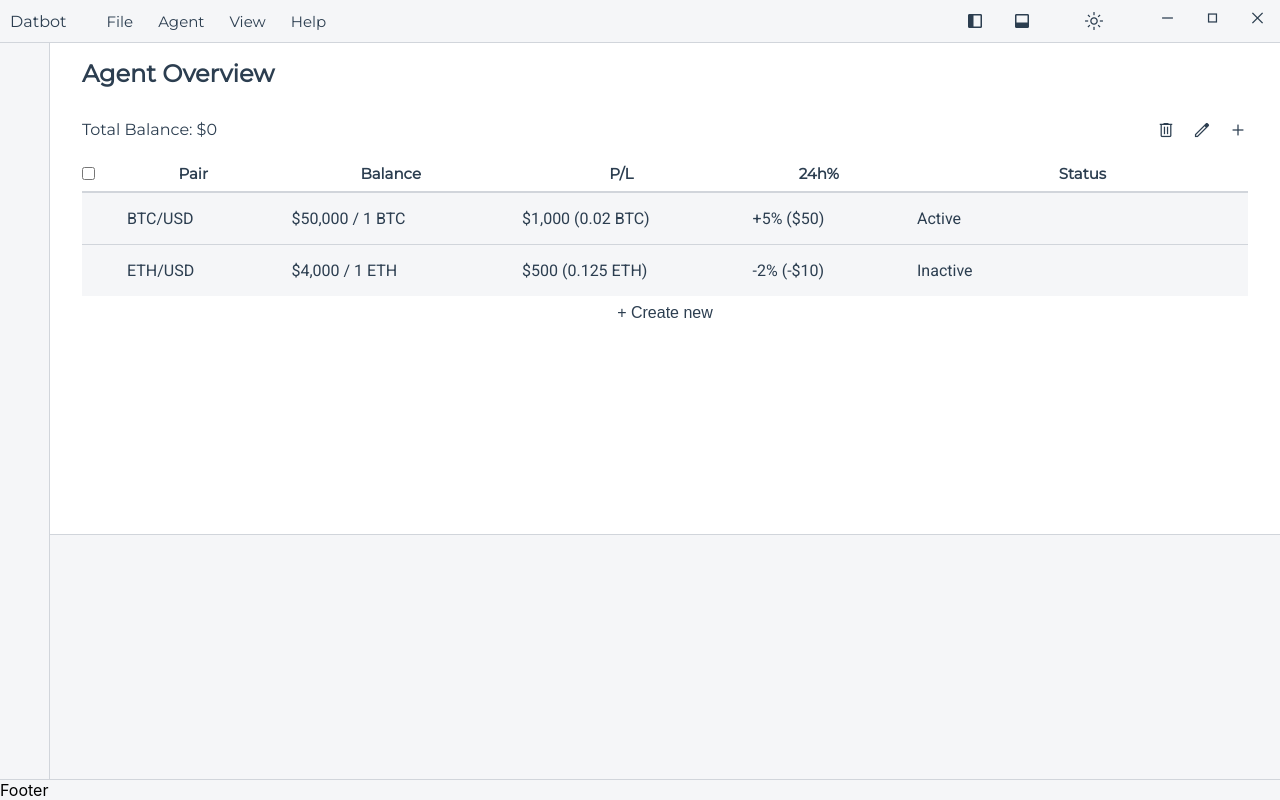
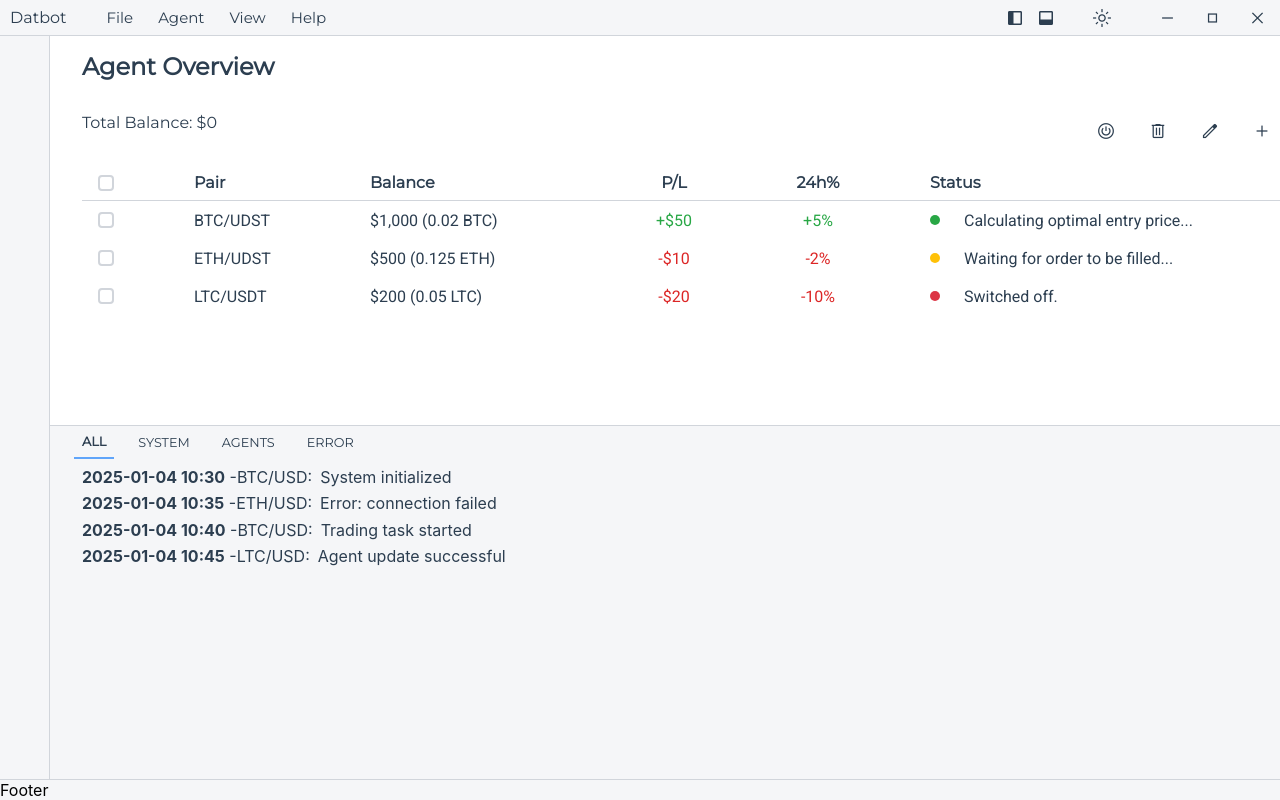
Before and after one commit to johncooked/pytrade-frontend, a React (Create React App) app in the folder my-app/: page / in a window 1280 px wide. Built offline with nearby package versions, Linux system fonts and the light colour scheme.

Commit message:
Added logging and agent actions

```diff
--- a/my-app/src/components/AgentCard/AgentCard.css
+++ b/my-app/src/components/AgentCard/AgentCard.css
@@ -1,49 +1,152 @@
 
 .agent-card {
-   background-color: var(--surface-color);
+   position: relative;
+   background-color: var(--background-color);
    font-family: var(--font-body);
    color: var(--surface-text-color);
    align-items: center;
-   justify-content: center;
-   width: 100%;
-   gap: 2rem;
-   padding-top: 1rem;
-   padding-bottom: 1rem;
-   border-top: 1px solid var(--border-color);
+   gap: 5rem;
+   padding-top: 0.6rem;
+   padding-bottom: 0.6rem;
 }
 
 .agent-card:hover {
-    box-shadow: 0 2px 4px rgba(0, 0, 0, 0.2);
-    background-color: var(--background-color);
+    background-color: var(--surface-color);
 }
 
-.agent-card .checkbox {
-    flex: 1;
-    visibility: hidden;
-}
-
-.agent-card:hover .checkbox {
-    visibility: visible;
+.agent-card > .agent-pair, .agent-balance, .agent-status {
+    align-items: start;
+    justify-content: start;
+    box-sizing: border-box;
 }
 
 .agent-pair {
-    flex: 2;
+    width: 6rem;
 }
 
 .agent-balance {
-    flex: 3;
+    width: 12rem;
 }
 
 .agent-pl {
-    flex: 3;
+    width: 4rem;
+    align-items: center;
+    justify-content: center;
 }
 
 .agent-percentage {
-    flex: 2;
+    width: 4rem;
+    align-items: center;
+    justify-content: center;
 }
 
 .agent-status {
-    flex: 5;
+    flex-grow: 1;
+    text-align: left;
+    gap: 1rem;
+    align-items: center;
+}
+
+/* Styling for the checkbox */
+.checkbox {
+    margin-left: 1rem;
+    appearance: none;
+    -webkit-appearance: none;
+    width: 1rem;
+    height: 1rem;
+    background: var(--background-color);
+    border: 2px solid var(--border-color);
+    border-radius: 4px;
+    cursor: pointer;
+    transition: border-color 0.3s ease, box-shadow 0.3s ease, background-color 0.3s ease;
+}
+
+.checkbox:hover {
+    border-color: var(--surface-text-color);
+}
+
+.checkbox:checked {
+    background-color: var(--primary-color);
+    border-color: var(--primary-color);
+    position: relative;
+}
+
+.checkbox:checked::after {
+    content: '\2714';
+    display: block;
+    color: var(--surface-color);
+    font-size: 14px;
+    font-weight: bold;
+    position: absolute;
+    top: 50%;
+    left: 50%;
+    transform: translate(-50%, -50%);
+}
+
+.agent-card:hover .agent-actions {
+    visibility: visible; /* Actions become visible on hover */
+}
+
+.agent-actions {
+    display: flex;
+    flex-direction: row;
+    gap: 1rem;
+    position: absolute;
+    right: 1rem; /* Push to the right of the card */
+    visibility: hidden; /* Hidden by default */
+    width: 8rem; /* Fixed width like other items */
+    justify-content: space-between;
+    align-items: center;
+}
+
+.agent-actions button {
+    border-radius: 50%;
+    display: flex;
+    align-items: center;
+    justify-content: center;
+    color: var(--primary-color);
+    cursor: pointer;
+    padding: 0.5rem;
+}
+
+.agent-actions button:hover {
+    background-color: var(--border-color);
+}
+
+.agent-actions button:hover .material-symbols-outlined {
+    color: var(--surface-text-color);
+}
+
+.agent-actions .material-symbols-outlined {
+    font-size: 20px; /* Adjust icon size */
+    color: var(--border-color); /* Icon color */
+}
+
+/* Status Light Styling */
+.status-light {
+    display: inline-block;
+    width: 10px;
+    height: 10px;
+    border-radius: 50%;
+    margin-right: 0.5rem;
+    transition: background-color 0.3s;
+}
+
+/* Status Colors */
+.green-light {
+    background-color: #28a745; /* Active task */
+}
+
+.yellow-light {
+    background-color: #ffc107; /* Idle task */
+}
+
+.red-light {
+    background-color: #dc3545; /* Inactive or Error */
+}
+
+.grey-light {
+    background-color: #6c757d; /* Unknown task */
 }
 
 /* Others */
--- a/my-app/src/components/AgentCard/AgentCard.jsx
+++ b/my-app/src/components/AgentCard/AgentCard.jsx
@@ -2,6 +2,22 @@ import React from "react";
 import "./AgentCard.css";
 
 const AgentCard = ({ agent, onPowerToggle, onEdit, onDelete }) => {
+    const profitLossColor = agent.profitLoss.money.startsWith("-")
+        ? "var(--error-color)" // Red for loss
+        : "var(--secondary-color)"; // Green for profit
+
+    // Function to determine status light color based on task
+    const getStatusLightColor = (task) => {
+        if (task.toLowerCase().includes("calculating")) return "green-light";
+        if (task.toLowerCase().includes("waiting")) return "yellow-light";
+        if (
+            task.toLowerCase().includes("error") ||
+            task.toLowerCase().includes("switched off")
+        )
+            return "red-light";
+        return "grey-light";
+    };
+
     return (
         <div className="agent-card flex-row">
             <div className="agent-select flex-row">
@@ -12,30 +28,41 @@ const AgentCard = ({ agent, onPowerToggle, onEdit, onDelete }) => {
             </div>
             <div className="agent-balance flex-row">
                 <p>
-                    {agent.marketPrice.base} / {agent.marketPrice.quote}
+                    {agent.balance.base} ({agent.balance.quote})
                 </p>
             </div>
             <div className="agent-pl flex-row">
-                <p>
-                    {agent.balance.base} ({agent.balance.quote})
+                <p style={{ color: profitLossColor }}>
+                    {agent.profitLoss.money}
                 </p>
             </div>
             <div className="agent-percentage flex-row">
-                <p>
-                    {agent.profitLoss.percentage} ({agent.profitLoss.money})
+                <p style={{ color: profitLossColor }}>
+                    {agent.profitLoss.percentage}
                 </p>
             </div>
             <div className="agent-status flex-row">
-                <p>{agent.status}</p>
+                <span
+                    className={`status-light ${getStatusLightColor(
+                        agent.task
+                    )}`}
+                ></span>
+                <p>{agent.task}</p>
             </div>
 
-            {/* <div className="agent-actions flex-row">
-                <button onClick={() => onPowerToggle(agent.id)}>
-                    {agent.status === "Active" ? "Power Off" : "Power On"}
+            <div className="agent-actions flex-row">
+                <button title="Toggle Power">
+                    <span className="material-symbols-outlined">
+                        power_settings_circle
+                    </span>
                 </button>
-                <button onClick={() => onEdit(agent.id)}>Edit</button>
-                <button onClick={() => onDelete(agent.id)}>Delete</button>
-            </div> */}
+                <button title="Edit Agent">
+                    <span className="material-symbols-outlined">edit</span>
+                </button>
+                <button title="Delete Agent" onClick={() => onDelete(agent.id)}>
+                    <span className="material-symbols-outlined">delete</span>
+                </button>
+            </div>
         </div>
     );
 };
--- a/my-app/src/components/AgentPanel/AgentPanel.css
+++ b/my-app/src/components/AgentPanel/AgentPanel.css
@@ -3,7 +3,9 @@
     background-color: var(--background-color);
     color: var(--surface-text-color);
     font-family: var(--font-body);
-    padding: 1rem 2rem;
+    padding-top: 1rem;
+    padding-left: 2rem;
+    padding-bottom: 2rem;
 }
 
 /* Header Styles */
@@ -25,45 +27,61 @@
     gap: 1rem;
 }
 
+/* Action Buttons */
+.header-bottom-end button {
+    border-radius: 50%; /* Circular shape */
+    display: flex;
+    align-items: center;
+    justify-content: center;
+    color: var(--background-text-color);
+    cursor: pointer;
+    padding: 0.5rem;
+}
+
+.header-bottom-end button:hover {
+    background-color: var(--border-color);
+}
+
 /* Label Styles */
 .agent-card-labels {
     font-family: var(--font-heading);
-    font-size: 15px;
+    font-size: 1rem;
     padding-top: 1.5rem;
     padding-bottom: 0.5rem;
     align-items: center;
-    justify-content: center;
-    gap: 2rem;
+    gap: 5rem;
+}
+
+.agent-card-labels > .pair-label, .balance-label, .status-label {
+    align-items: start;
+    justify-content: start;
+    text-align: center;
+    box-sizing: border-box;
 }
 
 .pair-label {
-    flex: 2;
-    align-items: center;
-    justify-content: center;
+    width: 6rem;
 }
 
 .balance-label {
-    flex: 3;
-    align-items: center;
-    justify-content: center;
+    width: 12rem;
 }
 
 .pl-label {
-    flex: 3;
+    width: 4rem;
     align-items: center;
     justify-content: center;
 }
 
 .percentage-label {
-    flex: 2;
+    width: 4rem;
     align-items: center;
     justify-content: center;
 }
 
 .status-label {
-    flex: 5;
-    align-items: center;
-    justify-content: center;
+    flex-grow: 1;
+    text-align: left;
 }
 
 /* Content Styles */
@@ -84,10 +102,12 @@
 
 /* Agent Exists Styles */
 .agent-exists {
+    height: 100%;
     width: 100%;
     align-items: center;
     justify-content: start;
     font-size: 1rem;
+    overflow-y: auto;
 }
 
 /* Agent List Styles */
@@ -100,13 +120,8 @@
 button {
     font-size: 1rem;
     cursor: pointer;
-    padding: 0.5rem;
 }
 
 u {
     color: var(--primary-color);
 }
-
-.align-center {
-
-}
--- a/my-app/src/components/AgentPanel/AgentPanel.jsx
+++ b/my-app/src/components/AgentPanel/AgentPanel.jsx
@@ -6,19 +6,24 @@ const AgentPanel = () => {
     const [agents, setAgents] = useState([
         {
             id: 1,
-            tradingPair: "BTC/USD",
-            marketPrice: { base: "$50,000", quote: "1 BTC" },
+            tradingPair: "BTC/UDST",
             balance: { base: "$1,000", quote: "0.02 BTC" },
-            profitLoss: { percentage: "+5%", money: "$50" },
-            status: "Active",
+            profitLoss: { percentage: "+5%", money: "+$50" },
+            task: "Calculating optimal entry price...",
         },
         {
             id: 2,
-            tradingPair: "ETH/USD",
-            marketPrice: { base: "$4,000", quote: "1 ETH" },
+            tradingPair: "ETH/UDST",
             balance: { base: "$500", quote: "0.125 ETH" },
             profitLoss: { percentage: "-2%", money: "-$10" },
-            status: "Inactive",
+            task: "Waiting for order to be filled...",
+        },
+        {
+            id: 3,
+            tradingPair: "LTC/USDT",
+            balance: { base: "$200", quote: "0.05 LTC" },
+            profitLoss: { percentage: "-10%", money: "-$20" },
+            task: "Switched off.",
         },
     ]);
 
@@ -48,10 +53,9 @@ const AgentPanel = () => {
         const newAgent = {
             id: agents.length + 1,
             tradingPair: "New Pair",
-            marketPrice: { base: "$0", quote: "0 Units" },
             balance: { base: "$0", quote: "0 Units" },
             profitLoss: { percentage: "0%", money: "$0" },
-            status: "Inactive",
+            task: "Inactive",
         };
         setAgents([...agents, newAgent]);
     };
@@ -67,11 +71,26 @@ const AgentPanel = () => {
                         Total Balance: $0
                     </div>
                     <div className="header-bottom-end flex-row">
-                        <span className="material-symbols-outlined">
-                            delete
-                        </span>
-                        <span className="material-symbols-outlined">edit</span>
-                        <span className="material-symbols-outlined">add</span>
+                        <button>
+                            <span className="material-symbols-outlined">
+                                power_settings_circle
+                            </span>
+                        </button>
+                        <button>
+                            <span className="material-symbols-outlined">
+                                delete
+                            </span>
+                        </button>
+                        <button>
+                            <span className="material-symbols-outlined">
+                                edit
+                            </span>
+                        </button>
+                        <button onClick={handleAddAgent}>
+                            <span className="material-symbols-outlined">
+                                add
+                            </span>
+                        </button>
                     </div>
                 </div>
             </div>
@@ -127,14 +146,6 @@ const AgentPanel = () => {
                             />
                         ))}
                     </div>
-                    <div className="agent-btn-container">
-                        <button
-                            className="add-agent-btn"
-                            onClick={handleAddAgent}
-                        >
-                            + Create new
-                        </button>
-                    </div>
                 </div>
             )}
         </div>
--- a/my-app/src/components/LogsPanel/LogsPanel.css
+++ b/my-app/src/components/LogsPanel/LogsPanel.css
@@ -1,12 +1,53 @@
 .logs-panel {
     height: 100%;
-    overflow-y: auto;
-    background: var(--background-color);
+    background: var(--surface-color);
     border-top: 1px solid var(--border-color);
     /* Other specific styles for LogsPanel */
 }
 
+.logs-panel-menu {
+    padding-left: 1.5rem;
+    gap: 1rem;
+}
+
+.logs-panel-menu button span{
+    font-family: var(--font-heading);
+    color: var(--surface-text-color);
+    font-size: 0.8rem;
+    padding: 0.5rem;
+}
+
+.logs-panel-menu button:hover {
+    font-weight: bold;
+  }
+
+.logs-panel-menu button.active span {
+    font-weight: bold;
+    border-bottom: 2px solid var(--primary-color);
+}
+
 .logs-panel-content {
-    height: 100%;
+    padding-left: 2rem;
+    padding-top: 0.5rem;
+    height: 20rem;
     background-color: var(--surface-color);
+    overflow-y: auto;
 }
+
+.log-entry {
+    margin-bottom: 0.4rem;
+}
+
+.log-datetime {
+    font-weight: bold;
+    color: var(--surface-text-color);
+}
+
+.log-pair {
+    color: var(--surface-text-color);
+}
+
+.log-message {
+    padding-left: 0.5rem;
+    color: var(--surface-text-color);
+}
--- a/my-app/src/components/LogsPanel/LogsPanel.jsx
+++ b/my-app/src/components/LogsPanel/LogsPanel.jsx
@@ -1,11 +1,80 @@
-import React from "react";
+import React, { useState } from "react";
 import "./LogsPanel.css";
 
 const LogsPanel = () => {
+    const [activeTab, setActiveTab] = useState("All");
+
+    // Sample log entries
+    const logs = [
+        {
+            datetime: "2025-01-04 10:30",
+            pair: "BTC/USD",
+            message: "System initialized",
+        },
+        {
+            datetime: "2025-01-04 10:35",
+            pair: "ETH/USD",
+            message: "Error: connection failed",
+        },
+        {
+            datetime: "2025-01-04 10:40",
+            pair: "BTC/USD",
+            message: "Trading task started",
+        },
+        {
+            datetime: "2025-01-04 10:45",
+            pair: "LTC/USD",
+            message: "Agent update successful",
+        },
+    ];
+
+    // Filters logs based on the active tab
+    const filteredLogs = logs.filter(
+        (log) =>
+            activeTab === "All" ||
+            log.message.toLowerCase().includes(activeTab.toLowerCase())
+    );
+
     return (
         <div className="logs-panel flex-col">
-            <div className="logs-panel-menu"></div>
-            <div className="logs-panel-content"></div>
+            {/* Menu with Tabs */}
+            <div className="logs-panel-menu flex-row">
+                <button
+                    onClick={() => setActiveTab("All")}
+                    className={activeTab === "All" ? "active" : ""}
+                >
+                    <span>ALL</span>
+                </button>
+                <button
+                    onClick={() => setActiveTab("System")}
+                    className={activeTab === "System" ? "active" : ""}
+                >
+                    <span>SYSTEM</span>
+                </button>
+                <button
+                    onClick={() => setActiveTab("Agents")}
+                    className={activeTab === "Agents" ? "active" : ""}
+                >
+                    <span>AGENTS</span>
+                </button>
+                <button
+                    onClick={() => setActiveTab("Errors")}
+                    className={activeTab === "Errors" ? "active" : ""}
+                >
+                    <span>ERROR</span>
+                </button>
+            </div>
+
+            {/* Logs Content */}
+            <div className="logs-panel-content flex-col">
+                {filteredLogs.map((log, index) => (
+                    <div key={index} className="log-entry">
+                        <span className="log-datetime">{log.datetime}</span>
+                        <span className="log-pair"> -{log.pair}:</span>
+                        <span className="log-message">{log.message}</span>
+                    </div>
+                ))}
+            </div>
         </div>
     );
 };
```
